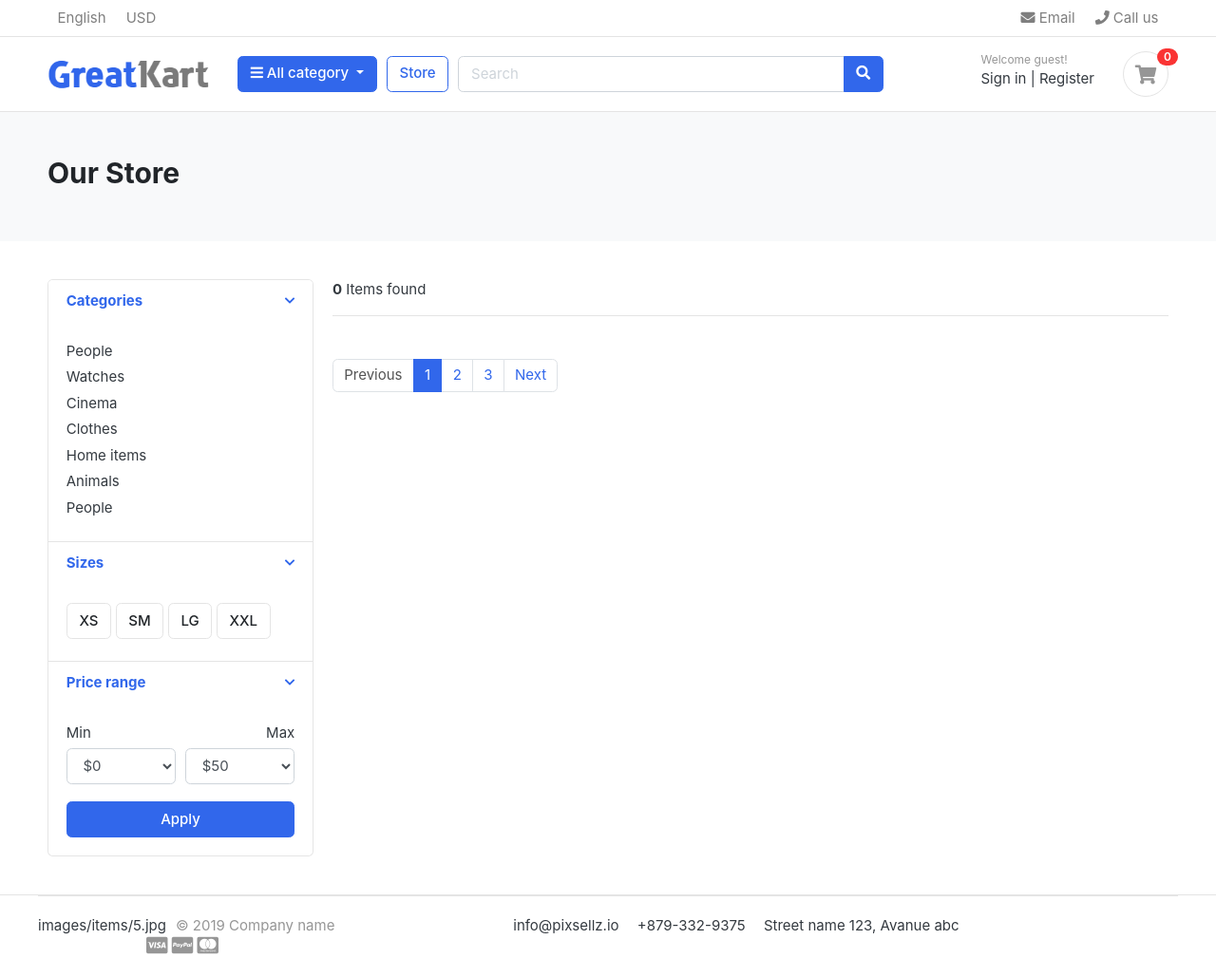
After one commit to Bahi4130/ecommerce, a Django app: page /store/ in a window 1280 px wide. The commit adds this page. Shown: the whole page at 95% size. Run offline with Django 3.2, Linux system fonts and the light colour scheme; data that the repository does not hold is empty; some libraries are stand-ins or nearby versions; some web fonts are replaced.

Commit message:
Add basic Store page

```diff
--- a/ecom/urls.py
+++ b/ecom/urls.py
@@ -15,10 +15,11 @@ Including another URLconf
 """
 from django.conf.urls.static import static
 from django.contrib import admin
-from django.urls import path
+from django.urls import path, include
 from . import views, settings
 
 urlpatterns = [
     path('admin/', admin.site.urls),
-    path('', views.home, name='home')
+    path('', views.home, name='home'),
+    path('store/', include('store.urls')),
 ] + static(settings.MEDIA_URL, document_root=settings.MEDIA_ROOT)
--- /dev/null
+++ b/store/urls.py
@@ -0,0 +1,8 @@
+from django.urls import path
+
+from . import views
+
+urlpatterns = [
+    path('', views.store, name='store'),
+    path('<slug:category_slug>/', views.store, name='products_by_category'),
+]
--- a/store/views.py
+++ b/store/views.py
@@ -1,3 +1,18 @@
-from django.shortcuts import render
+from django.shortcuts import render, get_object_or_404
 
-# Create your views here.
+from category.models import Category
+from store.models import Product
+
+
+def store(request, category_slug=None):
+    categories = None
+    products = None
+
+    if category_slug != None:
+        categories = get_object_or_404(Category, slug=category_slug)
+        products = Product.objects.filter(category=categories, is_available=True)
+    else:
+        products = Product.objects.all().filter(is_available=True)
+
+    context = {'products': products}
+    return render(request, 'store/store.html', context=context)
--- a/templates/home.html
+++ b/templates/home.html
@@ -20,7 +20,7 @@
 <div class="container">
 
 <header class="section-heading">
-	<a href="./store.html" class="btn btn-outline-primary float-right">See all</a>
+	<a href="store/store.html" class="btn btn-outline-primary float-right">See all</a>
 	<h3 class="section-title">Popular products</h3>
 </header><!-- sect-heading -->
 
--- a/templates/includes/navbar.html
+++ b/templates/includes/navbar.html
@@ -47,7 +47,7 @@
 			</div>
 		</div>  <!-- category-wrap.// -->
 	</div> <!-- col.// -->
-	<a href="./store.html" class="btn btn-outline-primary">Store</a>
+	<a href="/store/" class="btn btn-outline-primary">Store</a>
 	<div class="col-lg  col-md-6 col-sm-12 col">
 		<form action="#" class="search">
 			<div class="input-group w-100">
--- /dev/null
+++ b/templates/store/store.html
@@ -0,0 +1,173 @@
+{% extends 'base.html' %}
+{% load static %}
+
+{% block content %}
+<!-- ========================= SECTION PAGETOP ========================= -->
+<section class="section-pagetop bg">
+<div class="container">
+	<h2 class="title-page">Our Store</h2>
+
+</div> <!-- container //  -->
+</section>
+<!-- ========================= SECTION INTRO END// ========================= -->
+
+    <!-- ========================= SECTION CONTENT ========================= -->
+<section class="section-content padding-y">
+<div class="container">
+
+<div class="row">
+	<aside class="col-md-3">
+
+<div class="card">
+	<article class="filter-group">
+		<header class="card-header">
+			<a href="#" data-toggle="collapse" data-target="#collapse_1" aria-expanded="true" class="">
+				<i class="icon-control fa fa-chevron-down"></i>
+				<h6 class="title">Categories</h6>
+			</a>
+		</header>
+		<div class="filter-content collapse show" id="collapse_1" style="">
+			<div class="card-body">
+
+				<ul class="list-menu">
+				<li><a href="#">People  </a></li>
+				<li><a href="#">Watches </a></li>
+				<li><a href="#">Cinema  </a></li>
+				<li><a href="#">Clothes  </a></li>
+				<li><a href="#">Home items </a></li>
+				<li><a href="#">Animals</a></li>
+				<li><a href="#">People </a></li>
+				</ul>
+
+			</div> <!-- card-body.// -->
+		</div>
+	</article> <!-- filter-group  .// -->
+	<article class="filter-group">
+		<header class="card-header">
+			<a href="#" data-toggle="collapse" data-target="#collapse_4" aria-expanded="true" class="">
+				<i class="icon-control fa fa-chevron-down"></i>
+				<h6 class="title">Sizes </h6>
+			</a>
+		</header>
+		<div class="filter-content collapse show" id="collapse_4" style="">
+			<div class="card-body">
+			  <label class="checkbox-btn">
+			    <input type="checkbox">
+			    <span class="btn btn-light"> XS </span>
+			  </label>
+
+			  <label class="checkbox-btn">
+			    <input type="checkbox">
+			    <span class="btn btn-light"> SM </span>
+			  </label>
+
+			  <label class="checkbox-btn">
+			    <input type="checkbox">
+			    <span class="btn btn-light"> LG </span>
+			  </label>
+
+			  <label class="checkbox-btn">
+			    <input type="checkbox">
+			    <span class="btn btn-light"> XXL </span>
+			  </label>
+		</div><!-- card-body.// -->
+		</div>
+	</article> <!-- filter-group .// -->
+
+	<article class="filter-group">
+		<header class="card-header">
+			<a href="#" data-toggle="collapse" data-target="#collapse_3" aria-expanded="true" class="">
+				<i class="icon-control fa fa-chevron-down"></i>
+				<h6 class="title">Price range </h6>
+			</a>
+		</header>
+		<div class="filter-content collapse show" id="collapse_3" style="">
+			<div class="card-body">
+
+				<div class="form-row">
+				<div class="form-group col-md-6">
+				  <label>Min</label>
+				  <!-- <input class="form-control" placeholder="$0" type="number"> -->
+				  	<select class="mr-2 form-control">
+						<option value="0">$0</option>
+						<option value="50">$50</option>
+						<option value="100">$100</option>
+						<option value="150">$150</option>
+						<option value="200">$200</option>
+						<option value="500">$500</option>
+						<option value="1000">$1000</option>
+					</select>
+				</div>
+				<div class="form-group text-right col-md-6">
+				  <label>Max</label>
+				  	<select class="mr-2 form-control">
+						<option value="50">$50</option>
+						<option value="100">$100</option>
+						<option value="150">$150</option>
+						<option value="200">$200</option>
+						<option value="500">$500</option>
+						<option value="1000">$1000</option>
+						<option value="2000">$2000+</option>
+					</select>
+				</div>
+				</div> <!-- form-row.// -->
+				<button class="btn btn-block btn-primary">Apply</button>
+			</div><!-- card-body.// -->
+		</div>
+	</article> <!-- filter-group .// -->
+
+</div> <!-- card.// -->
+
+	</aside> <!-- col.// -->
+	<main class="col-md-9">
+
+<header class="border-bottom mb-4 pb-3">
+		<div class="form-inline">
+            <span class="mr-md-auto"><b>{{ products|length }}</b> Items found </span>
+
+		</div>
+</header><!-- sect-heading -->
+
+<div class="row">
+    {% for product in products %}
+	<div class="col-md-4">
+		<figure class="card card-product-grid">
+			<div class="img-wrap">
+
+				<img src="{{ product.image.url }}">
+
+			</div> <!-- img-wrap.// -->
+			<figcaption class="info-wrap">
+				<div class="fix-height">
+					<a href="./product-detail.html" class="title">product.name</a>
+					<div class="price-wrap mt-2">
+						<span class="price">${{ product.price }}</span>
+						<del class="price-old">$ {{ product.price }}</del>
+					</div> <!-- price-wrap.// -->
+				</div>
+				<a href="#" class="btn btn-block btn-primary">Add to Cart </a>
+			</figcaption>
+		</figure>
+	</div> <!-- col.// -->
+    {% endfor %}
+</div> <!-- row end.// -->
+
+
+<nav class="mt-4" aria-label="Page navigation sample">
+  <ul class="pagination">
+    <li class="page-item disabled"><a class="page-link" href="#">Previous</a></li>
+    <li class="page-item active"><a class="page-link" href="#">1</a></li>
+    <li class="page-item"><a class="page-link" href="#">2</a></li>
+    <li class="page-item"><a class="page-link" href="#">3</a></li>
+    <li class="page-item"><a class="page-link" href="#">Next</a></li>
+  </ul>
+</nav>
+
+	</main> <!-- col.// -->
+
+</div>
+
+</div> <!-- container .//  -->
+</section>
+<!-- ========================= SECTION CONTENT END// ========================= -->
+{% endblock %}
```
